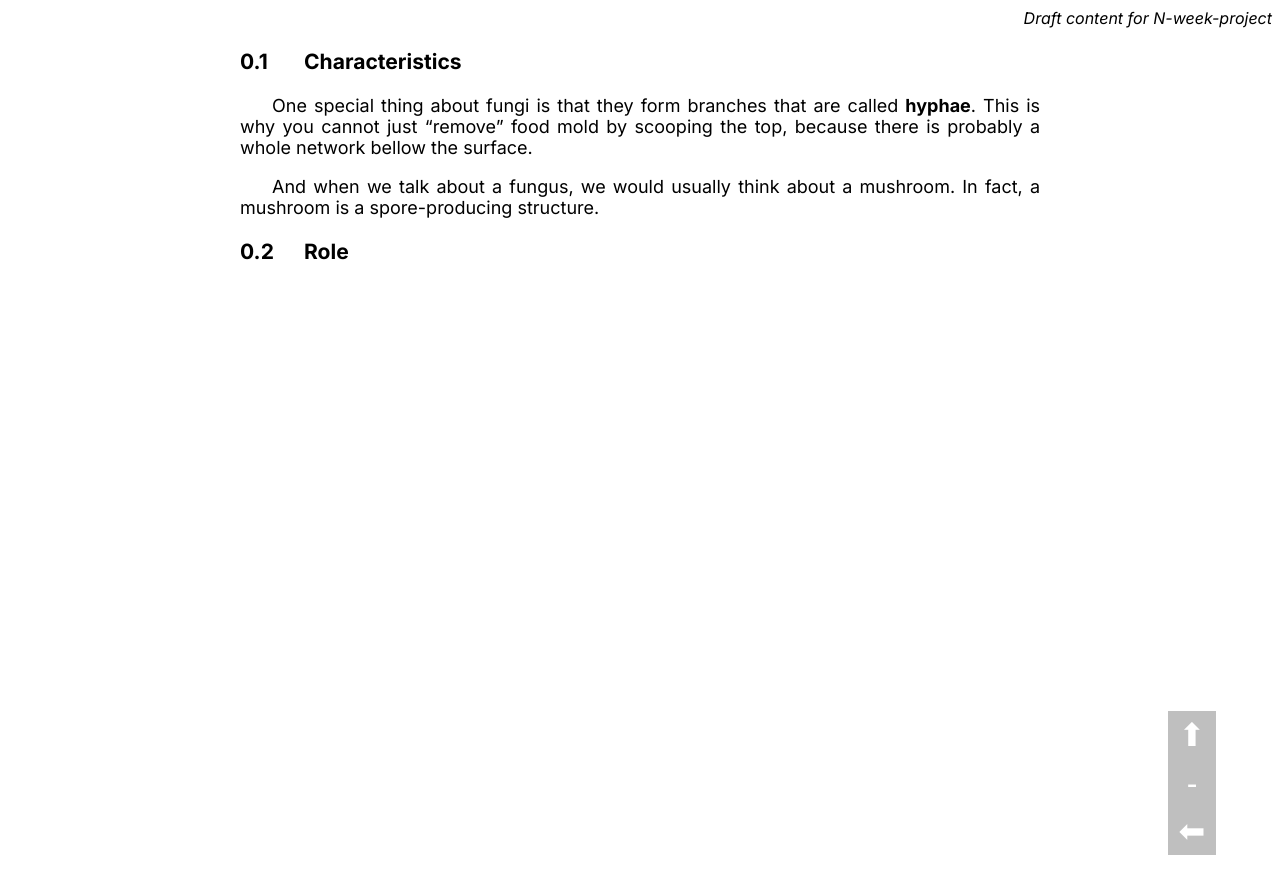
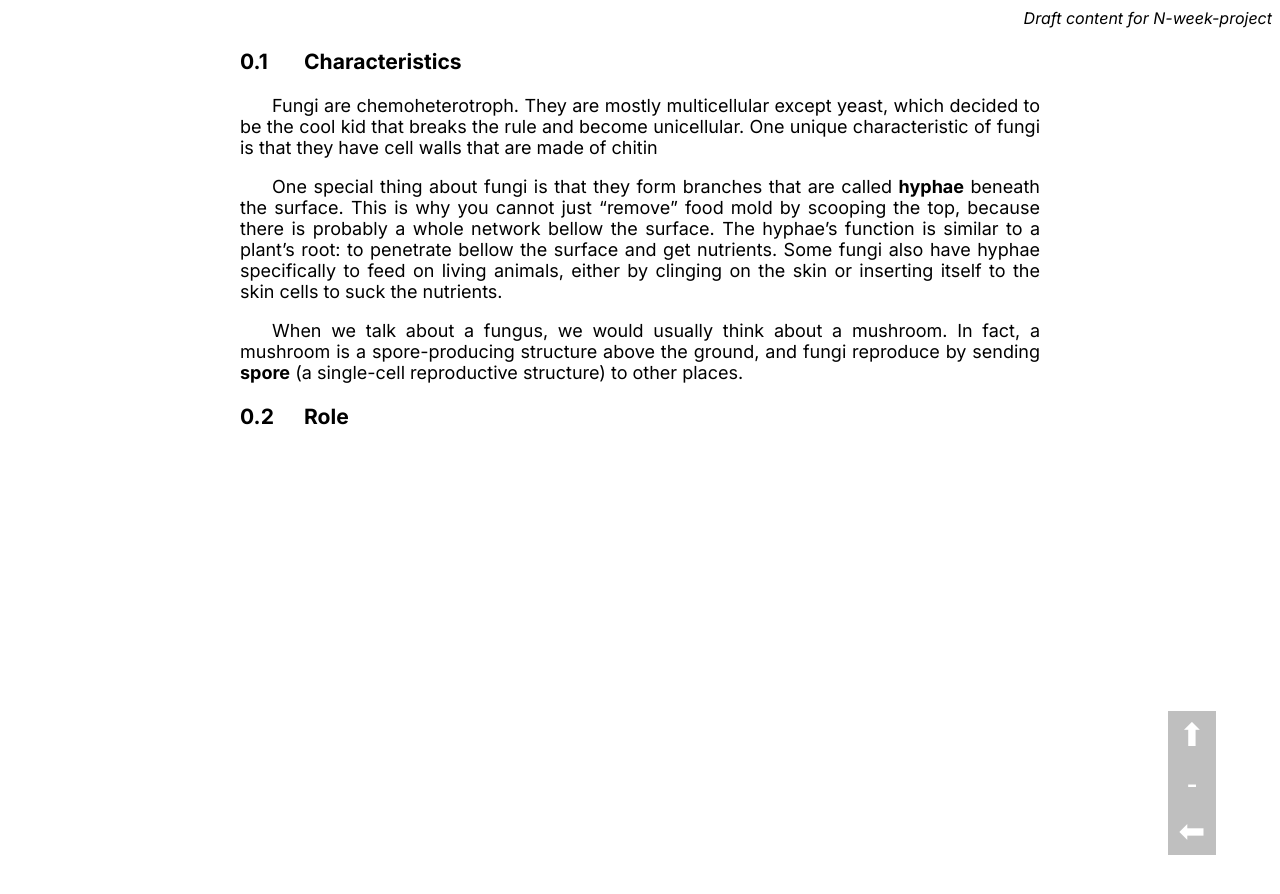
Before and after one commit to LukeNK/n-week-project, a Jekyll site: the page built from drafts/fungi.md, in a window 1280 px wide. Shown: the top 894 px of the page. Built offline with Jekyll 4.4.1, drawn with Linux system fonts in a browser that asks for light colours.

Commit message:
Add note on fungi

```diff
--- a/drafts/fungi.md
+++ b/drafts/fungi.md
@@ -4,9 +4,10 @@ title: Fungi
 ---
 
 ### Characteristics
+Fungi are chemoheterotroph. They are mostly multicellular except yeast, which decided to be the cool kid that breaks the rule and become unicellular. One unique characteristic of fungi is that they have cell walls that are made of chitin
 
-One special thing about fungi is that they form branches that are called **hyphae**. This is why you cannot just "remove" food mold by scooping the top, because there is probably a whole network bellow the surface.
+One special thing about fungi is that they form branches that are called **hyphae** beneath the surface. This is why you cannot just "remove" food mold by scooping the top, because there is probably a whole network bellow the surface. The hyphae's function is similar to a plant's root: to penetrate bellow the surface and get nutrients. Some fungi also have hyphae specifically to feed on living animals, either by clinging on the skin or inserting itself to the skin cells to suck the nutrients.
 
-And when we talk about a fungus, we would usually think about a mushroom. In fact, a mushroom is a spore-producing structure.
+When we talk about a fungus, we would usually think about a mushroom. In fact, a mushroom is a spore-producing structure above the ground, and fungi reproduce by sending **spore** (a single-cell reproductive structure) to other places.
 
 ### Role
```
Also changed, not shown: drafts/protist.md (+1 -1 lines).
